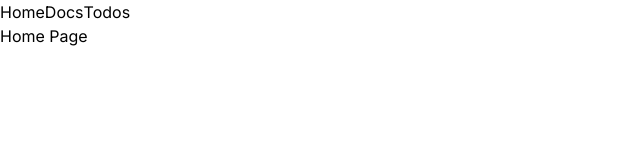
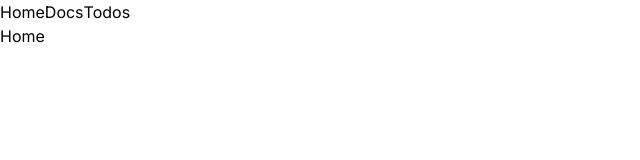
Before and after one commit to johnwage/intro-v3-app, a Next.js app: page / in a window 1280 px wide. Shown: the top 160 px of the page, without its empty margins (0-640 px from the left). Built offline with nearby package versions, Linux system fonts and the light colour scheme.

Commit message:
Edit Home page

```diff
--- a/app/page.tsx
+++ b/app/page.tsx
@@ -1,5 +1,5 @@
 const Home = () => {
-  return <div>Home Page</div>
+  return <div>Home</div>
 }
 
 export default Home
```
